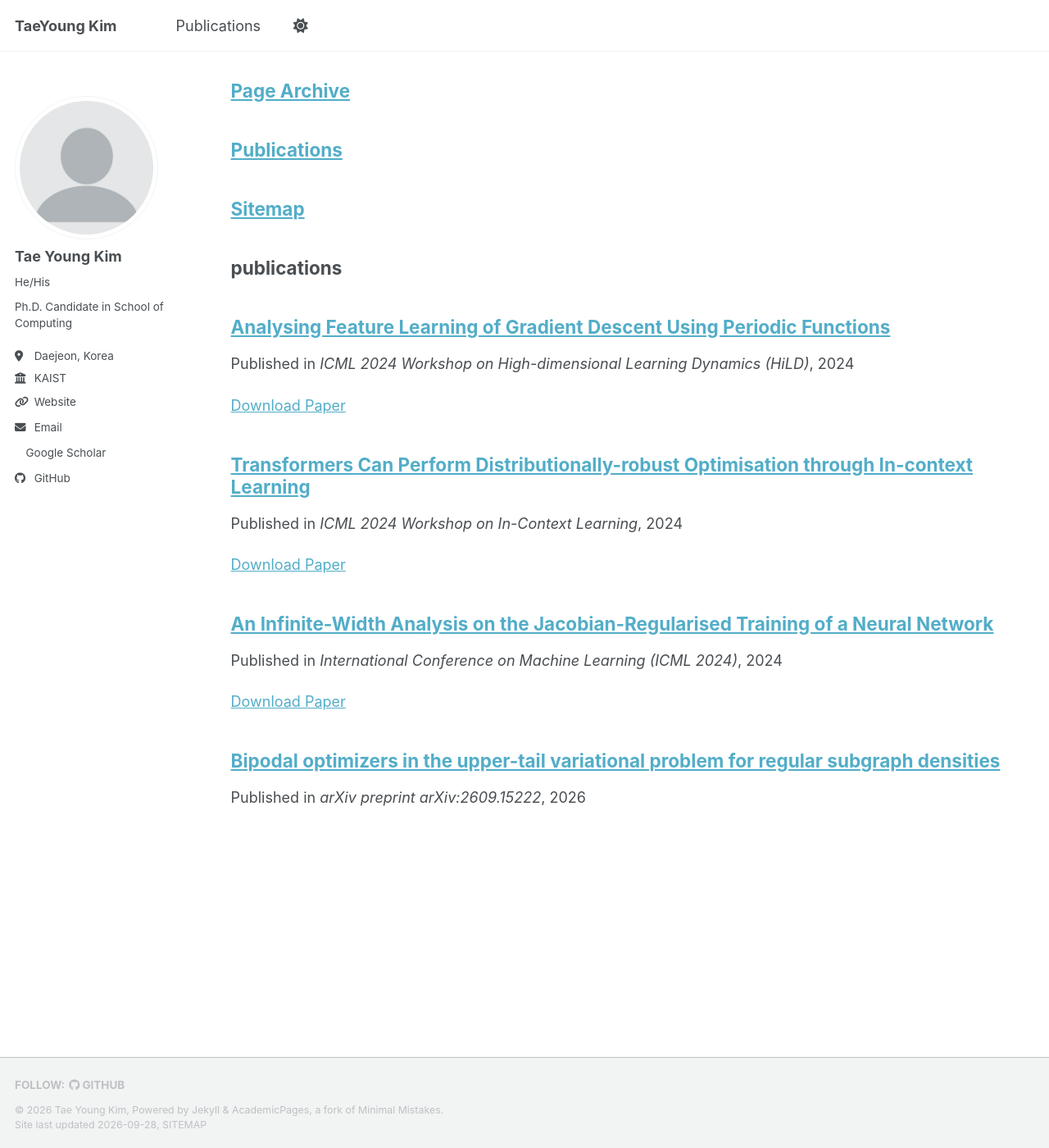
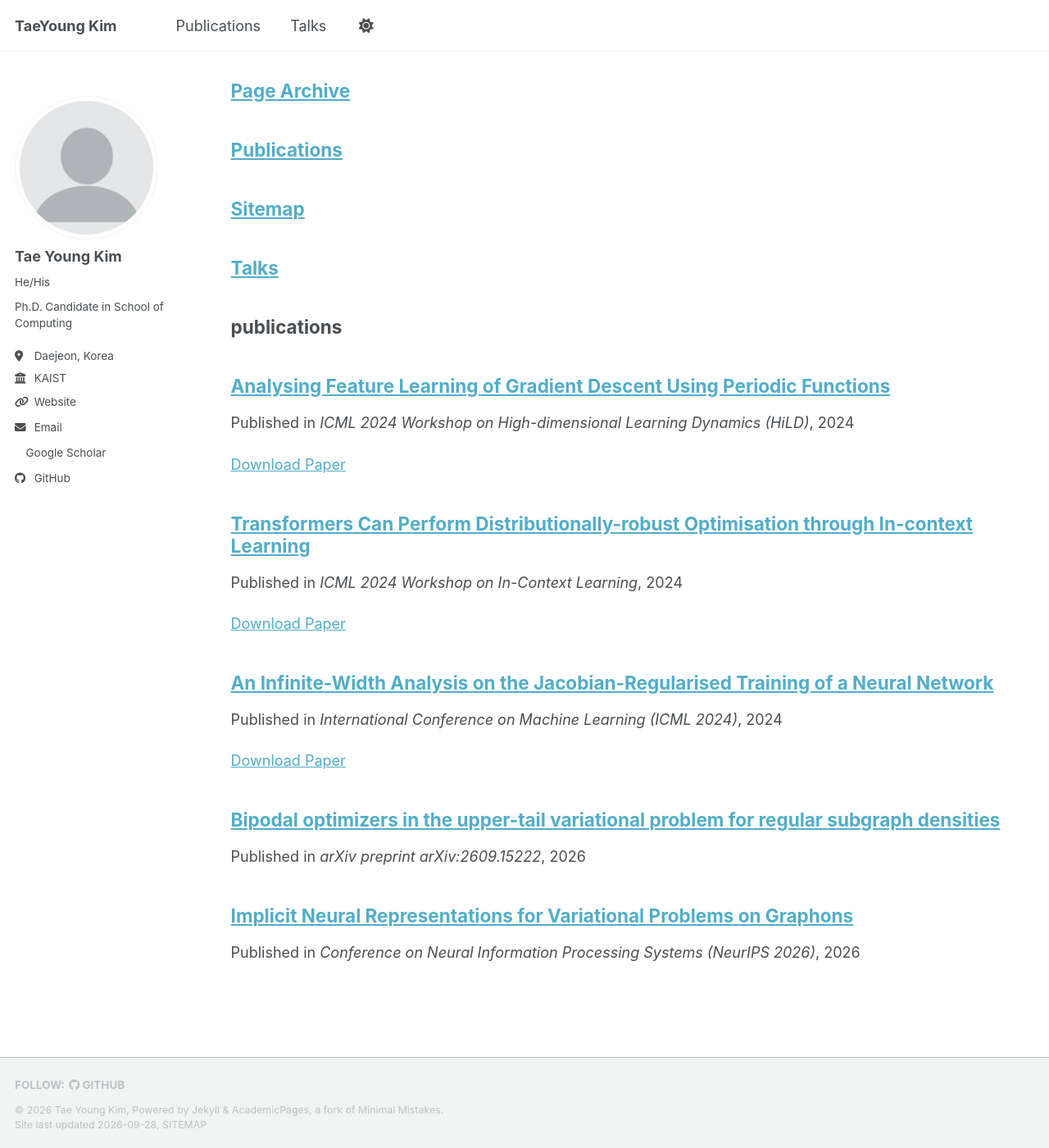
Before and after one commit to mekty2012/mekty2012.github.io, a Jekyll site: the page built from _pages/sitemap.md, in a window 1280 px wide and 1400 px high, scrolled down 435 px. Shown: the whole window at 82% size. Built offline with Jekyll 4.4.1, drawn with Linux system fonts in a browser that asks for light colours; a style sheet for code colours, icons or effects is not loaded.

Commit message:
Add NeurIPS 2026 paper and talks

```diff
--- a/_config.yml
+++ b/_config.yml
@@ -218,6 +218,8 @@ collections:
   publications:
     output: true
     permalink: /:collection/:path/
+  talks:
+    output: false   # talks are only listed, they have no pages of their own
 
 
 # These settings control how pages and collections are included in the site
--- a/_data/navigation.yml
+++ b/_data/navigation.yml
@@ -8,6 +8,9 @@ main:
   - title: "Publications"
     url: /publications/
 
+  - title: "Talks"
+    url: /talks/
+
   # Put your CV at files/cv.pdf, then uncomment:
   # - title: "CV"
   #   url: /files/cv.pdf
--- /dev/null
+++ b/_publications/2026-12-01-inr-variational-problems-graphons.md
@@ -0,0 +1,7 @@
+---
+title: "Implicit Neural Representations for Variational Problems on Graphons"
+authors: "**Taeyoung Kim**, Jineon Baek, Joonkyung Lee, Hongseok Yang"
+venue: "Conference on Neural Information Processing Systems (NeurIPS 2026)"
+date: 2026-12-01                                          # sort key only; update once the proceedings are out
+note: "To appear"
+---
```
Also changed, not shown: _includes/talk-list.html (added, +24 -0 lines), _pages/about.md (+4 -0 lines), _pages/talks.html (added, +8 -0 lines), _talks/2024-08-09-oxford-csml-transformers-dro.md (added, +7 -0 lines), _talks/2026-07-07-pacoh-inr-graphons-extremal.md (added, +8 -0 lines), _talks/_TEMPLATE.md (added, +13 -0 lines).
